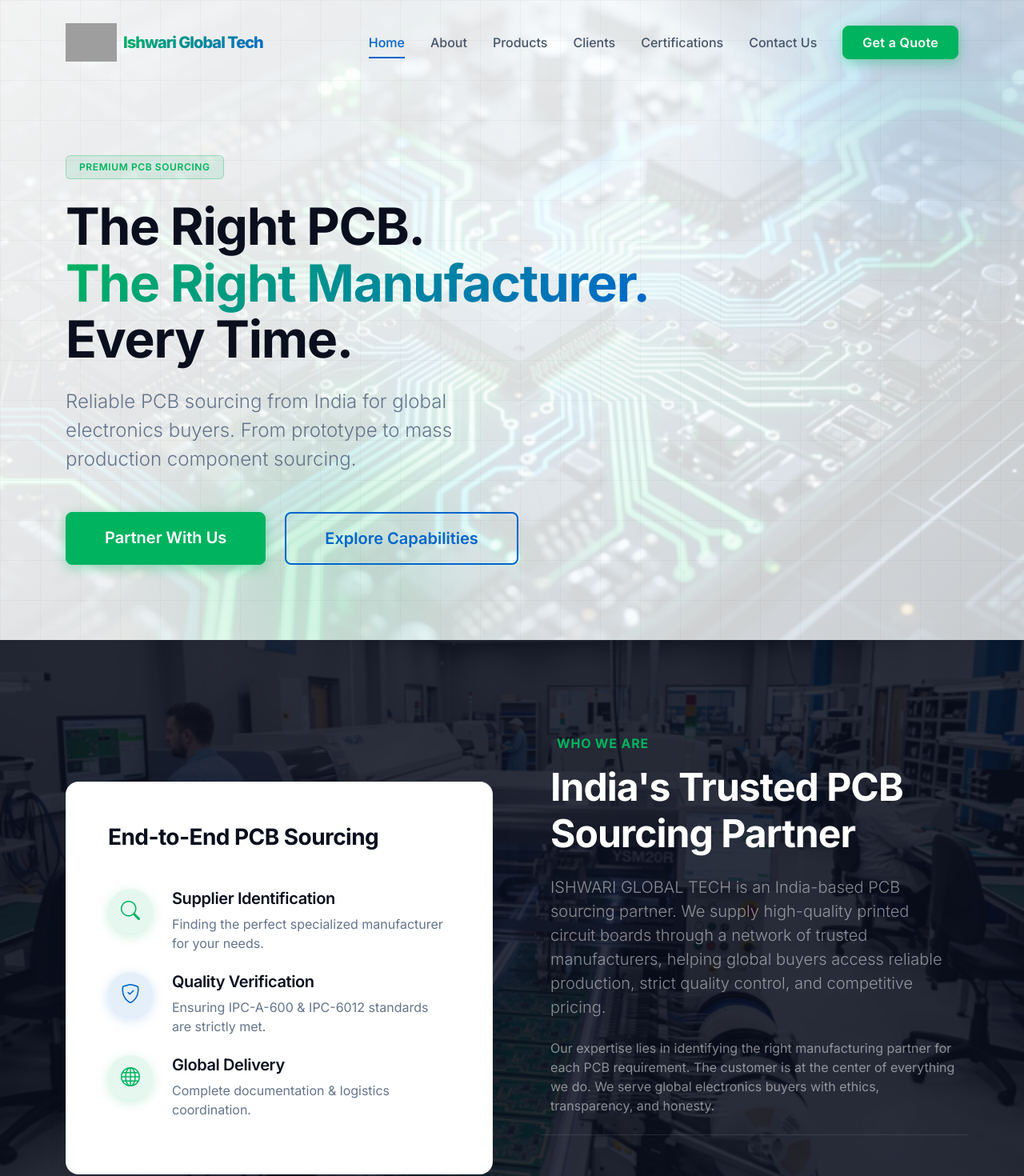
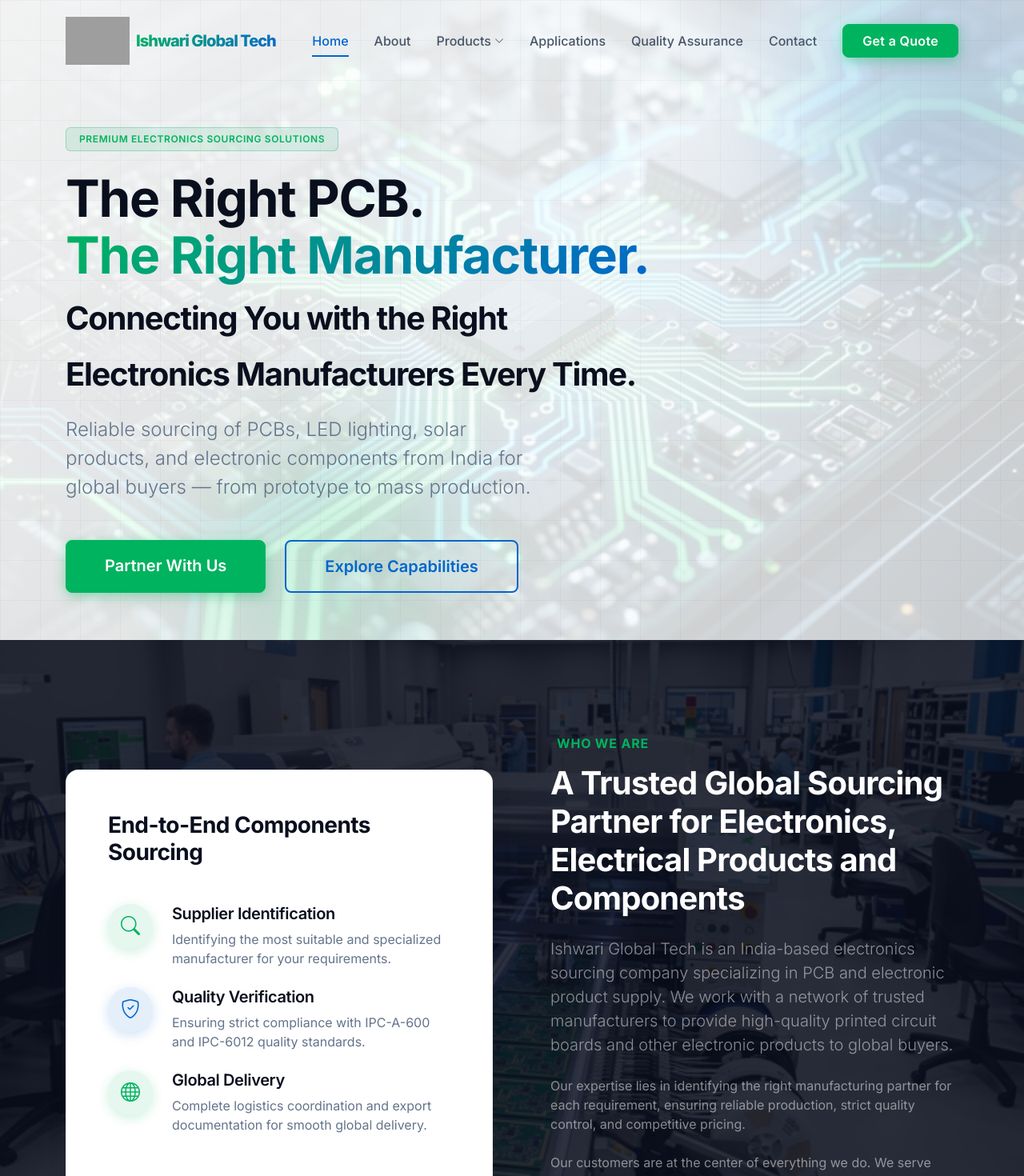
Before and after one commit to Aditya-2004-GitHub/Ishwari-Global-Tech, an Angular app: page / in a window 1280 px wide. Shown: the top 1470 px of the page at 80% size. Built offline with nearby package versions, Linux system fonts and the light colour scheme; grey boxes are pictures that could not be loaded.

Commit message:
Update data

```diff
--- a/src/app/app.routes.ts
+++ b/src/app/app.routes.ts
@@ -7,6 +7,7 @@ import { Certifications } from './pages/certifications/certifications';
 import { Products } from './pages/products/products';
 import { Contact } from './pages/contact/contact';
 import { PageNotFound } from './pages/page-not-found/page-not-found';
+import { UnderConstruction } from './pages/under-construction/under-construction';
 
 export const routes: Routes = [
   { path: '', component: Home, title: 'Home' },
@@ -15,5 +16,6 @@ export const routes: Routes = [
   { path: 'industries', component: Industries, title: 'Industries' },
   { path: 'certifications', component: Certifications, title: 'Certifications' },
   { path: 'contact', component: Contact, title: 'Contact' },
+  { path: 'under-construction', component: UnderConstruction, title: 'Under Construction' },
   { path: '**', component: PageNotFound, title: 'Page Not Found', data: { hideLayout: true } }
 ];
--- a/src/app/core/footer/footer.html
+++ b/src/app/core/footer/footer.html
@@ -1,6 +1,6 @@
 <footer id="contact" class="bg-navy border-top border-white border-opacity-10 pt-5 pb-3">
 
-  <div class="container pt-4">
+  <div class="container-fluid pt-4">
 
     <div class="row g-4 mb-5">
 
@@ -13,7 +13,7 @@
 
           <div>
             <span class="fs-4 fw-bold tracking-tight d-block lh-1 text-white">
-              Ishwari Global Tech
+              Ishwari Global Tech pvt. ltd.
             </span>
 
             <span class="text-green text-xs fw-bold tracking-wider text-uppercase">
@@ -29,9 +29,9 @@
         </p>
 
         <div class="d-flex gap-3 mt-4">
-          <a href="#" class="social-icon"><i class="bi bi-facebook"></i></a>
-          <a href="#" class="social-icon"><i class="bi bi-instagram"></i></a>
-          <a href="#" class="social-icon"><i class="bi bi-linkedin"></i></a>
+          <a [href]="fb" class="social-icon"><i class="bi bi-facebook"></i></a>
+          <a [href]="ig" class="social-icon"><i class="bi bi-instagram"></i></a>
+          <a [href]="linkedIn" class="social-icon"><i class="bi bi-linkedin"></i></a>
         </div>
 
       </div>
@@ -124,7 +124,7 @@
 
               <strong class="d-block text-white mb-1">Regd. Address</strong>
 
-              Plot 194, Jijamata Colony, Virul Road,
+              194, Jijamata Colony, Virul Road,
               Chandur Rly. Amravati, Maharashtra, India, 444904
 
             </div>
--- a/src/app/core/footer/footer.ts
+++ b/src/app/core/footer/footer.ts
@@ -8,5 +8,7 @@ import { RouterLink } from '@angular/router';
   styleUrl: './footer.css',
 })
 export class Footer {
-
+  fb = 'https://www.facebook.com/share/1KA8UEHhtc/?mibextid=wwXIfr';
+  linkedIn = 'https://www.linkedin.com/company/ishwari-global-tech/';
+  ig = 'https://www.instagram.com/ishwariglobaltech?igsh=dTRkNHcyZXR3ODNj'
 }
--- a/src/app/core/navbar/navbar.css
+++ b/src/app/core/navbar/navbar.css
@@ -114,8 +114,8 @@ h6,
 
 /* Navbar Tuning */
 .navbar {
-  padding-top: 1.5rem;
-  padding-bottom: 1.5rem;
+  padding-top: 1rem;
+  padding-bottom: 1rem;
   background: transparent;
   transition: all 0.3s ease;
 }
@@ -131,13 +131,13 @@ h6,
 }
 
 .brand-logo {
-  height: 48px;
+  height: 60px;
   object-fit: contain;
   transition: all 0.3s ease;
 }
 
 .navbar.scrolled .brand-logo {
-  height: 40px;
+  height: 50px;
 }
 
 .brand-text {
@@ -222,3 +222,78 @@ h6,
     padding-bottom: 4rem;
   }
 }
+
+/* =========================================
+   Dropdown Enhancements
+   ========================================= */
+
+/* Hide default Bootstrap caret to use our custom Bootstrap Icon */
+.dropdown-toggle-custom::after {
+  display: none;
+}
+
+/* Icon rotation animation */
+.custom-dropdown-container:hover .dropdown-icon,
+.dropdown-toggle-custom.show .dropdown-icon {
+  transform: rotate(180deg);
+}
+
+/* Dropdown Menu Styling */
+.custom-dropdown-menu {
+  border-radius: 12px;
+  padding: 0.5rem;
+  box-shadow: 0 10px 40px rgba(0, 0, 0, 0.08);
+  background-color: var(--bg-main);
+  margin-top: 0.5rem;
+  min-width: 200px;
+}
+
+/* Dropdown Item Styling */
+.custom-dropdown-menu .dropdown-item {
+  border-radius: 8px;
+  padding: 0.6rem 1rem;
+  color: var(--text-muted);
+  font-weight: 500;
+  transition: all 0.3s ease;
+  font-size: 0.95rem;
+}
+
+/* Dropdown Item Hover Effect */
+.custom-dropdown-menu .dropdown-item:hover,
+.custom-dropdown-menu .dropdown-item:focus {
+  background-color: rgba(var(--blue-primary-rgb), 0.08);
+  color: var(--blue-primary);
+  transform: translateX(5px); /* Modern slide-right effect */
+}
+
+/* Desktop Hover Logic & Animation */
+@media (min-width: 992px) {
+  .custom-dropdown-container:hover .custom-dropdown-menu {
+    display: block;
+    animation: fadeUp 0.3s cubic-bezier(0.4, 0, 0.2, 1) forwards;
+  }
+}
+
+/* Mobile Adjustments */
+@media (max-width: 991.98px) {
+  .custom-dropdown-menu {
+    box-shadow: none;
+    border-left: 2px solid rgba(var(--blue-primary-rgb), 0.2) !important;
+    border-radius: 0;
+    margin-left: 1rem;
+    padding-left: 0.5rem;
+    background-color: transparent;
+  }
+}
+
+/* Smooth Fade Up Animation */
+@keyframes fadeUp {
+  from {
+    opacity: 0;
+    transform: translateY(10px);
+  }
+  to {
+    opacity: 1;
+    transform: translateY(0);
+  }
+}
--- a/src/app/core/navbar/navbar.html
+++ b/src/app/core/navbar/navbar.html
@@ -25,21 +25,40 @@
           <a routerLink="/about" routerLinkActive="active" class="nav-link" (click)="closeMenu()">About</a>
         </li>
 
-        <li class="nav-item">
-          <a routerLink="/products" routerLinkActive="active" class="nav-link" (click)="closeMenu()">Products</a>
+        <li class="nav-item dropdown custom-dropdown-container">
+          <a class="nav-link d-flex align-items-center gap-1 dropdown-toggle-custom" href="#" id="productsDropdown"
+            role="button" data-bs-toggle="dropdown" aria-expanded="false">
+            Products
+            <i class="bi bi-chevron-down text-xs transition-all dropdown-icon"></i>
+          </a>
+
+          <ul class="dropdown-menu custom-dropdown-menu border-0" aria-labelledby="productsDropdown">
+            <li>
+              <a routerLink="/products" class="dropdown-item" (click)="closeMenu()">Our Products</a>
+            </li>
+            <li>
+              <a routerLink="/under-construction" class="dropdown-item" (click)="closeMenu()">PCBs</a>
+            </li>
+            <li>
+              <a routerLink="/under-construction" class="dropdown-item" (click)="closeMenu()">LED Lights</a>
+            </li>
+            <li>
+              <a routerLink="/under-construction" class="dropdown-item" (click)="closeMenu()">Solar PV Modules</a>
+            </li>
+          </ul>
         </li>
 
         <li class="nav-item">
-          <a routerLink="/industries" routerLinkActive="active" class="nav-link" (click)="closeMenu()">Clients</a>
+          <a routerLink="/industries" routerLinkActive="active" class="nav-link" (click)="closeMenu()">Applications</a>
         </li>
 
         <li class="nav-item">
-          <a routerLink="/certifications" routerLinkActive="active" class="nav-link"
-            (click)="closeMenu()">Certifications</a>
+          <a routerLink="/certifications" routerLinkActive="active" class="nav-link" (click)="closeMenu()">Quality
+            Assurance</a>
         </li>
 
         <li class="nav-item">
-          <a routerLink="/contact" routerLinkActive="active" class="nav-link" (click)="closeMenu()">Contact Us</a>
+          <a routerLink="/contact" routerLinkActive="active" class="nav-link" (click)="closeMenu()">Contact</a>
         </li>
 
       </ul>
--- a/src/app/pages/about/about.html
+++ b/src/app/pages/about/about.html
@@ -8,8 +8,7 @@
       About <span class="text-gradient">Ishwari Global Tech</span>
     </h1>
     <p class="lead text-muted-dark mx-auto fs-4 fw-light" style="max-width: 800px;">
-      Your trusted India-based PCB sourcing partner helping electronics companies worldwide procure
-      high-quality printed circuit boards.
+      Your trusted India-based sourcing partner helping electronics companies worldwide procure high-quality products and components.
     </p>
   </div>
   <!-- Decorative Elements -->
@@ -31,21 +30,15 @@
           <div class="dash-line bg-blue"></div>
           <h6 class="text-blue text-uppercase fw-bold tracking-wider mb-0">Company Overview</h6>
         </div>
-        <h2 class="display-5 fw-bold mb-4 text-dark-bg">Connecting You with Trusted PCB Manufacturers</h2>
+        <h2 class="display-5 fw-bold mb-4 text-dark-bg">Connecting You with Trusted Manufacturers</h2>
         <p class="lead text-muted-dark mb-4">
-          Ishwari Global Tech Pvt. Ltd. specializes in sourcing PCBs by carefully selecting the most
-          suitable manufacturing partner for each project based on technical specifications, production
-          capacity, and quality requirements.
+          Ishwari Global Tech Pvt. Ltd. specializes in sourcing PCBs and electronic products by identifying the most suitable manufacturing partner for each project, based on technical specifications, production capacity and quality standards.
         </p>
         <p class="text-muted-dark mb-4">
-          Through our strong network of experienced PCB manufacturers across India, we ensure that
-          customers receive reliable products, consistent quality, and competitive pricing for their PCB
-          requirements.
+          Through our strong network of experienced manufacturers across India, we ensure that customers receive reliable products, consistent quality, and competitive pricing for their requirements.
         </p>
         <p class="text-muted-dark mb-0">
-          We work closely with international electronics manufacturers, product developers, and industrial
-          equipment companies. By simplifying the sourcing process and maintaining strong communication,
-          we help ensure smooth project execution and reliable product delivery.
+          We work closely with international electronics  and electrical manufacturers, product developers and industrial equipment companies. By simplifying the sourcing process and maintaining strong communication, we help ensure smooth project execution and reliable product delivery.
         </p>
       </div>
     </div>
@@ -126,12 +119,12 @@
               <div class="col-md-6 col-lg-3 text-center border-end border-opacity-10 border-white">
                 <h6 class="text-green text-uppercase mb-2 text-xs fw-bold tracking-wider">Business
                   Type</h6>
-                <p class="text-white fw-medium mb-0 fs-5">PCB Sourcing Partner</p>
+                <p class="text-white fw-medium mb-0 fs-5">Electronics and Electrical Components sourcing</p>
               </div>
               <div class="col-md-6 col-lg-3 text-center">
                 <h6 class="text-blue text-uppercase mb-2 text-xs fw-bold tracking-wider">Customer
                   Base</h6>
-                <p class="text-white fw-medium mb-0 fs-5">Global Electronics Buyers</p>
+                <p class="text-white fw-medium mb-0 fs-5">Global Manufacturers</p>
               </div>
             </div>
           </div>
@@ -216,8 +209,7 @@
         </div>
         <h2 class="display-5 fw-bold mb-4 text-dark-bg">Complete Sourcing and Supply Support</h2>
         <p class="lead text-muted-dark mb-4">
-          We support international customers through the entire PCB sourcing and supply process, ensuring
-          smooth coordination between customers and manufacturing partners.
+          We support international customers throughout the entire sourcing and supply process for PCBs and electronic products, ensuring smooth coordination between buyers and manufacturing partners.
         </p>
         <p class="text-muted-dark mb-5">
           The company handles every stage of the sourcing process to ensure customers receive reliable
--- a/src/app/pages/home/home.html
+++ b/src/app/pages/home/home.html
@@ -5,15 +5,14 @@
     <div class="row">
       <div class="col-lg-8">
         <div class="badge badge-glow mb-4 px-3 py-2 fw-semibold tracking-wider text-uppercase d-inline-block">
-          Premium PCB Sourcing</div>
+          Premium Electronics Sourcing Solutions</div>
         <h1 class="display-3 fw-bold text-dark-bg mb-4 hero-title">
           The Right PCB.<br>
           <span class="text-gradient">The Right Manufacturer.</span><br>
-          Every Time.
+          <span class="display-6 fw-bold text-dark-bg">Connecting You with the Right Electronics Manufacturers Every Time.</span>
         </h1>
         <p class="lead text-muted-dark mb-5 fs-4 fw-light" style="max-width: 600px;">
-          Reliable PCB sourcing from India for global electronics buyers. From prototype to mass
-          production component sourcing.
+          Reliable sourcing of PCBs, LED lighting, solar products, and electronic components from India for global buyers — from prototype to mass production.
         </p>
         <div class="d-flex gap-4 flex-wrap mt-2">
           <a routerLink="industries" fragment="our-clients" class="btn btn-brand-primary btn-lg px-5 py-3 fw-semibold btn-glow text-white">Partner With
@@ -39,7 +38,7 @@
       <div class="col-lg-6 mb-5 mb-lg-0">
         <div class="position-relative p-1 glass-card rounded-4 border-effect">
           <div class="tech-card p-5 rounded-4 position-relative z-1 h-100 w-100 bg-white">
-            <h3 class="fw-bold text-dark-bg mb-5">End-to-End PCB Sourcing</h3>
+            <h3 class="fw-bold text-dark-bg mb-5">End-to-End Components Sourcing</h3>
             <ul class="list-unstyled tech-list">
               <li class="d-flex align-items-start mb-4">
                 <div
@@ -48,8 +47,7 @@
                 </div>
                 <div>
                   <h5 class="text-dark-bg fw-semibold mb-2">Supplier Identification</h5>
-                  <p class="text-muted-dark mb-0">Finding the perfect specialized manufacturer for
-                    your needs.</p>
+                  <p class="text-muted-dark mb-0">Identifying the most suitable and specialized manufacturer for your requirements.</p>
                 </div>
               </li>
               <li class="d-flex align-items-start mb-4">
@@ -59,8 +57,7 @@
                 </div>
                 <div>
                   <h5 class="text-dark-bg fw-semibold mb-2">Quality Verification</h5>
-                  <p class="text-muted-dark mb-0">Ensuring IPC-A-600 & IPC-6012 standards are
-                    strictly met.</p>
+                  <p class="text-muted-dark mb-0">Ensuring strict compliance with IPC-A-600 and IPC-6012 quality standards.</p>
                 </div>
               </li>
               <li class="d-flex align-items-start mb-0">
@@ -70,7 +67,7 @@
                 </div>
                 <div>
                   <h5 class="text-dark-bg fw-semibold mb-2">Global Delivery</h5>
-                  <p class="text-muted-dark mb-0">Complete documentation & logistics coordination.
+                  <p class="text-muted-dark mb-0">Complete logistics coordination and export documentation for smooth global delivery.
                   </p>
                 </div>
               </li>
@@ -83,18 +80,17 @@
           <div class="dash-line bg-green"></div>
           <h6 class="text-green text-uppercase fw-bold tracking-wider mb-0">Who We Are</h6>
         </div>
-        <h2 class="display-5 fw-bold mb-4 text-white">India's Trusted PCB Sourcing Partner</h2>
+        <h2 class="display-6 fw-bold mb-4 text-white">A Trusted Global Sourcing Partner for Electronics, Electrical Products and Components</h2>
         <p class="lead text-white-50 mb-4">
-          ISHWARI GLOBAL TECH is an India-based PCB sourcing partner. We supply high-quality printed
-          circuit boards through a network of trusted manufacturers, helping global buyers access reliable
-          production, strict quality control, and competitive pricing.
+          Ishwari Global Tech is an India-based electronics sourcing company specializing in PCB and electronic product supply. We work with a network of trusted manufacturers to provide high-quality printed circuit boards and other electronic products to global buyers.
         </p>
-        <p class="text-white-50 mb-5">
-          Our expertise lies in identifying the right manufacturing partner for each PCB requirement. The
-          customer is at the center of everything we do. We serve global electronics buyers with ethics,
-          transparency, and honesty.
+        <p class="text-white-50 mb-4">
+          Our expertise lies in identifying the right manufacturing partner for each requirement, ensuring reliable production, strict quality control, and competitive pricing.
         </p>
-        <div class="row g-4 border-top border-opacity-10 pt-4 border-light">
+        <p class="text-white-50 mb-3">
+          Our customers are at the center of everything we do. We serve global electronics buyers with integrity, transparency, and a commitment to long-term partnerships.
+        </p>
+        <!-- <div class="row g-4 border-top border-opacity-10 pt-4 border-light">
           <div class="col-sm-6">
             <div class="d-flex align-items-center gap-3">
               <h3 class="display-5 fw-bold text-green mb-0">12+</h3>
@@ -109,7 +105,7 @@
                 Quality<br>Tested</p>
             </div>
           </div>
-        </div>
+        </div> -->
       </div>
     </div>
   </div>
@@ -121,7 +117,7 @@
     <div class="text-center mb-5 pb-4">
       <div class="d-flex align-items-center justify-content-center gap-2 mb-3">
         <div class="dash-line bg-blue"></div>
-        <h6 class="text-blue text-uppercase fw-bold tracking-wider mb-0">Our Offerings</h6>
+        <h6 class="text-blue text-uppercase fw-bold tracking-wider mb-0">our products</h6>
         <div class="dash-line bg-blue"></div>
       </div>
       <h2 class="display-5 fw-bold mb-4 text-dark-bg">Comprehensive PCB Solutions</h2>
@@ -409,16 +405,12 @@
                   <input type="tel" class="form-control" required placeholder="+1 234 567 890">
                 </div>
                 <div class="col-md-6">
-                  <label class="form-label text-muted-dark text-xs fw-bold text-uppercase tracking-wider">PCB
-                    Type</label>
+                  <label class="form-label text-muted-dark text-xs fw-bold text-uppercase tracking-wider">Products</label>
                   <select class="form-select">
-                    <option>Multilayer PCB</option>
-                    <option>Single/Double Layer</option>
-                    <option>Metal Core (MCPCB)</option>
-                    <option>Flex / Rigid-Flex</option>
-                    <option>RF / High Frequency</option>
-                    <option>PCB Assembly</option>
-                    <option>Other</option>
+                    <option selected disabled>Select Product</option>
+                    <option>PCB</option>
+                    <option>LED lights</option>
+                    <option>Solar PV Module</option>
                   </select>
                 </div>
                 <div class="col-md-6">
--- a/src/app/pages/products/products.html
+++ b/src/app/pages/products/products.html
@@ -12,10 +12,6 @@
       requirements of modern electronic products.
     </p>
   </div>
-  <!-- Decorative Elements -->
-  <div class="floating-shape shape-1"></div>
-  <div class="floating-shape shape-2"></div>
-  <div class="grid-overlay"></div>
 </section>
 
 <!-- PCB Technologies -->
--- /dev/null
+++ b/src/app/pages/under-construction/under-construction.css
@@ -0,0 +1,101 @@
+h1,
+h2,
+h3,
+h4,
+h5,
+h6,
+.navbar-brand {
+    font-family: var(--font-sans);
+    letter-spacing: -0.02em;
+}
+
+/* Utilities */
+.tracking-tight {
+    letter-spacing: -0.025em;
+}
+
+.tracking-wider {
+    letter-spacing: 0.05em;
+}
+
+.transition-all {
+    transition: all 0.3s cubic-bezier(0.4, 0, 0.2, 1);
+}
+
+.text-xs {
+    font-size: 0.75rem;
+}
+
+.text-sm {
+    font-size: 0.875rem;
+}
+
+.bg-dark {
+    background-color: var(--dark-bg) !important;
+}
+
+.bg-navy {
+    background-color: var(--navy) !important;
+}
+
+.bg-light-alt {
+    background-color: var(--bg-alt) !important;
+}
+
+.text-dark-bg {
+    color: var(--dark-bg);
+}
+
+.text-green {
+    color: var(--green-primary) !important;
+}
+
+.text-blue {
+    color: var(--blue-primary) !important;
+}
+
+.text-muted-dark {
+    color: var(--text-muted) !important;
+}
+
+.dash-line {
+    width: 30px;
+    height: 3px;
+    border-radius: 2px;
+}
+
+.bg-green {
+    background-color: var(--green-primary);
+}
+
+.bg-blue {
+    background-color: var(--blue-primary);
+}
+
+.badge-glow {
+  background: rgba(0, 179, 95, .1);
+  color: #00b35f;
+  border: 1px solid rgba(0, 179, 95, .3);
+}
+
+/* Typography Enhancements */
+.text-gradient {
+    background: linear-gradient(135deg, var(--green-primary) 0%, var(--blue-primary) 100%);
+    -webkit-background-clip: text;
+    -webkit-text-fill-color: transparent;
+    background-clip: text;
+}
+
+.product-hero-section {
+    min-height: 80vh;
+    padding-top:100px;
+    position:relative;
+    overflow:hidden;
+    background:url('/hero_bg.png') center/cover no-repeat fixed;
+}
+
+.product-hero-section .hero-bg-overlay {
+    position:absolute;
+    inset:0;
+    background:linear-gradient(135deg,rgba(255,255,255,.95),rgba(248,250,252,.8));
+}
```
Also changed, not shown: package.json (+10 -0 lines), src/app/pages/under-construction/under-construction.html (added, +14 -0 lines), src/app/pages/under-construction/under-construction.ts (added, +11 -0 lines), 1 other file (tests, documents, lock files or other folders).
